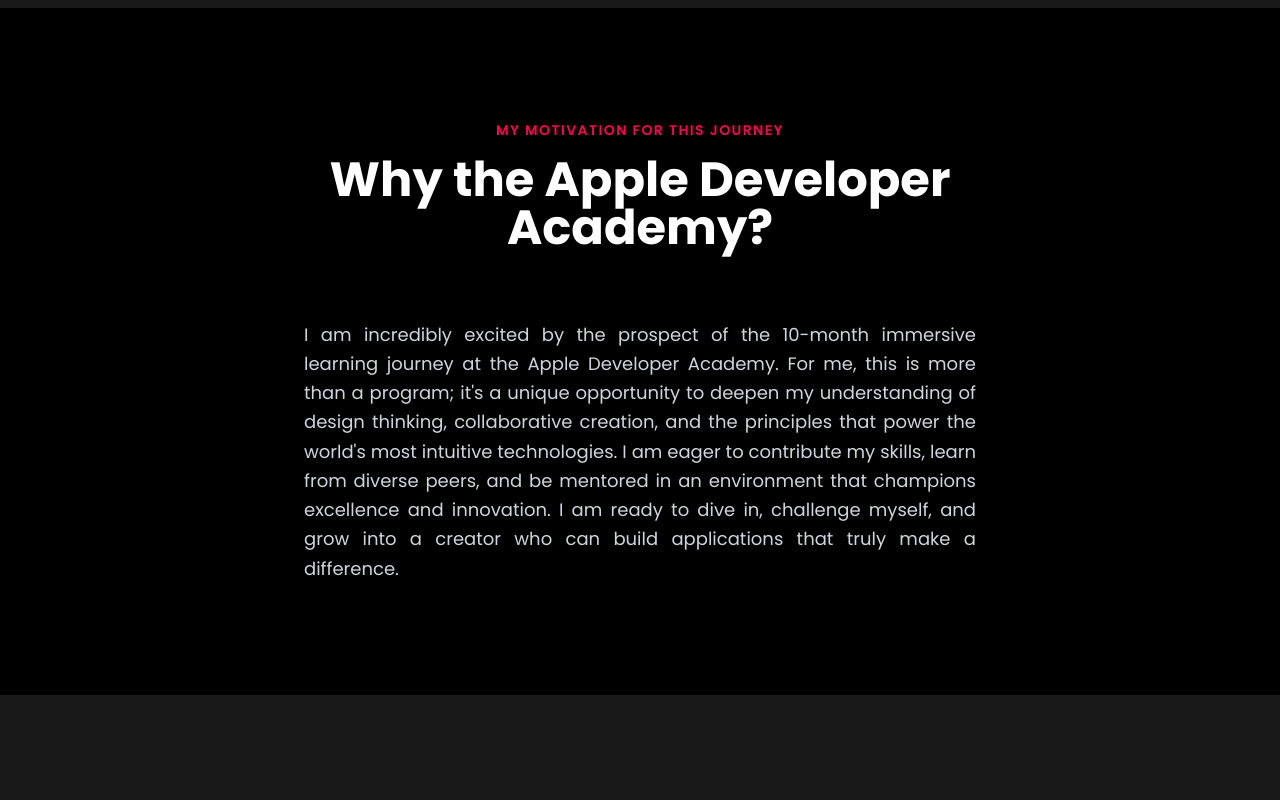
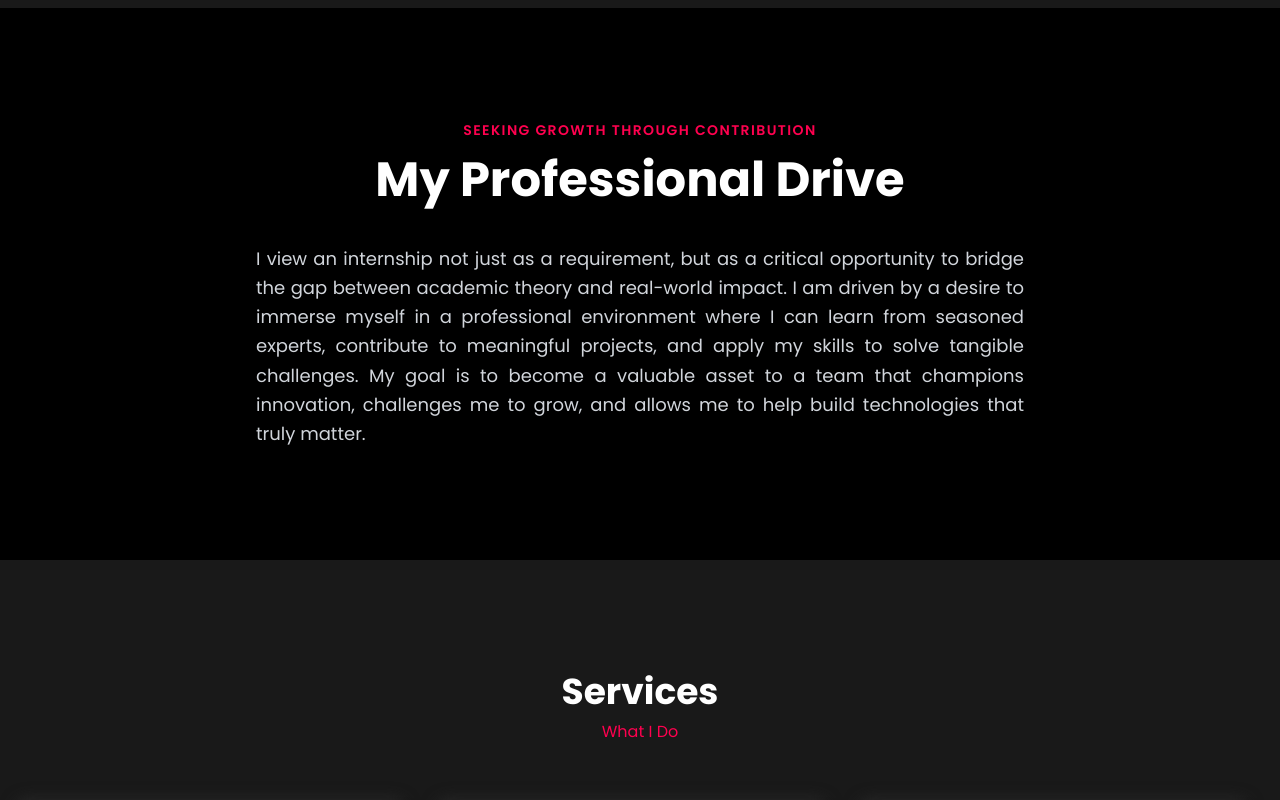
Before and after one commit to joshuaimanuel1/my-portfolio, a plain HTML site: page index.html in a window 1280 px wide. Shown: the part 1660-2460 px from the top of the page. Drawn offline with nearby package versions, Linux system fonts and the light colour scheme; no server answers.

Commit message:
feat: Update motivation section for internship

```diff
--- a/index.html
+++ b/index.html
@@ -30,8 +30,8 @@
         <div class="hidden md:flex space-x-8 items-center">
           <a href="#home" class="nav-link text-white font-medium">Home</a>
           <a href="#about" class="nav-link text-white font-medium">About</a>
-          <a href="#why-academy" class="nav-link text-white font-medium"
-            >Why Academy</a
+          <a href="#motivation" class="nav-link text-white font-medium"
+            >Motivation</a
           >
           <a href="#services" class="nav-link text-white font-medium"
             >Services</a
@@ -55,8 +55,8 @@
         <a href="#about" class="block py-2 text-white hover:accent-color"
           >About</a
         >
-        <a href="#why-academy" class="block py-2 text-white hover:accent-color"
-          >Why Academy</a
+        <a href="#motivation" class="block py-2 text-white hover:accent-color"
+          >Motivation</a
         >
         <a href="#services" class="block py-2 text-white hover:accent-color"
           >Services</a
@@ -167,44 +167,35 @@
         </div>
       </section>
 
-      <section class="bg-black py-20 md:py-28">
+      <section id="motivation" class="py-20 md:py-28 bg-black">
         <div class="container mx-auto px-6">
-          <div class="max-w-2xl mx-auto text-center">
+          <div class="max-w-3xl mx-auto text-center">
             <p
               class="text-sm font-semibold accent-color uppercase tracking-widest mb-4"
               data-aos="fade-up"
             >
-              My Motivation for this Journey
+              Seeking Growth Through Contribution
             </p>
-
             <h2
-              class="text-4xl md:text-5xl font-bold text-white leading-tight"
+              class="text-4xl md:text-5xl font-bold text-white leading-tight mb-10"
               data-aos="fade-up"
               data-aos-delay="100"
             >
-              Why the Apple Developer Academy?
+              My Professional Drive
             </h2>
-
-            <div
-              class="w-24 h-1 accent-bg mx-auto mt-6 mb-10"
-              data-aos="fade-up"
-              data-aos-delay="200"
-            ></div>
-
             <p
-              class="text-lg text-gray-300 leading-relaxed text-left md:text-justify"
+              class="text-lg text-gray-300 leading-relaxed text-justify"
               data-aos="fade-up"
               data-aos-delay="300"
             >
-              I am incredibly excited by the prospect of the 10-month immersive
-              learning journey at the Apple Developer Academy. For me, this is
-              more than a program; it's a unique opportunity to deepen my
-              understanding of design thinking, collaborative creation, and the
-              principles that power the world's most intuitive technologies. I
-              am eager to contribute my skills, learn from diverse peers, and be
-              mentored in an environment that champions excellence and
-              innovation. I am ready to dive in, challenge myself, and grow into
-              a creator who can build applications that truly make a difference.
+              I view an internship not just as a requirement, but as a critical
+              opportunity to bridge the gap between academic theory and
+              real-world impact. I am driven by a desire to immerse myself in a
+              professional environment where I can learn from seasoned experts,
+              contribute to meaningful projects, and apply my skills to solve
+              tangible challenges. My goal is to become a valuable asset to a
+              team that champions innovation, challenges me to grow, and allows
+              me to help build technologies that truly matter.
             </p>
           </div>
         </div>
```
